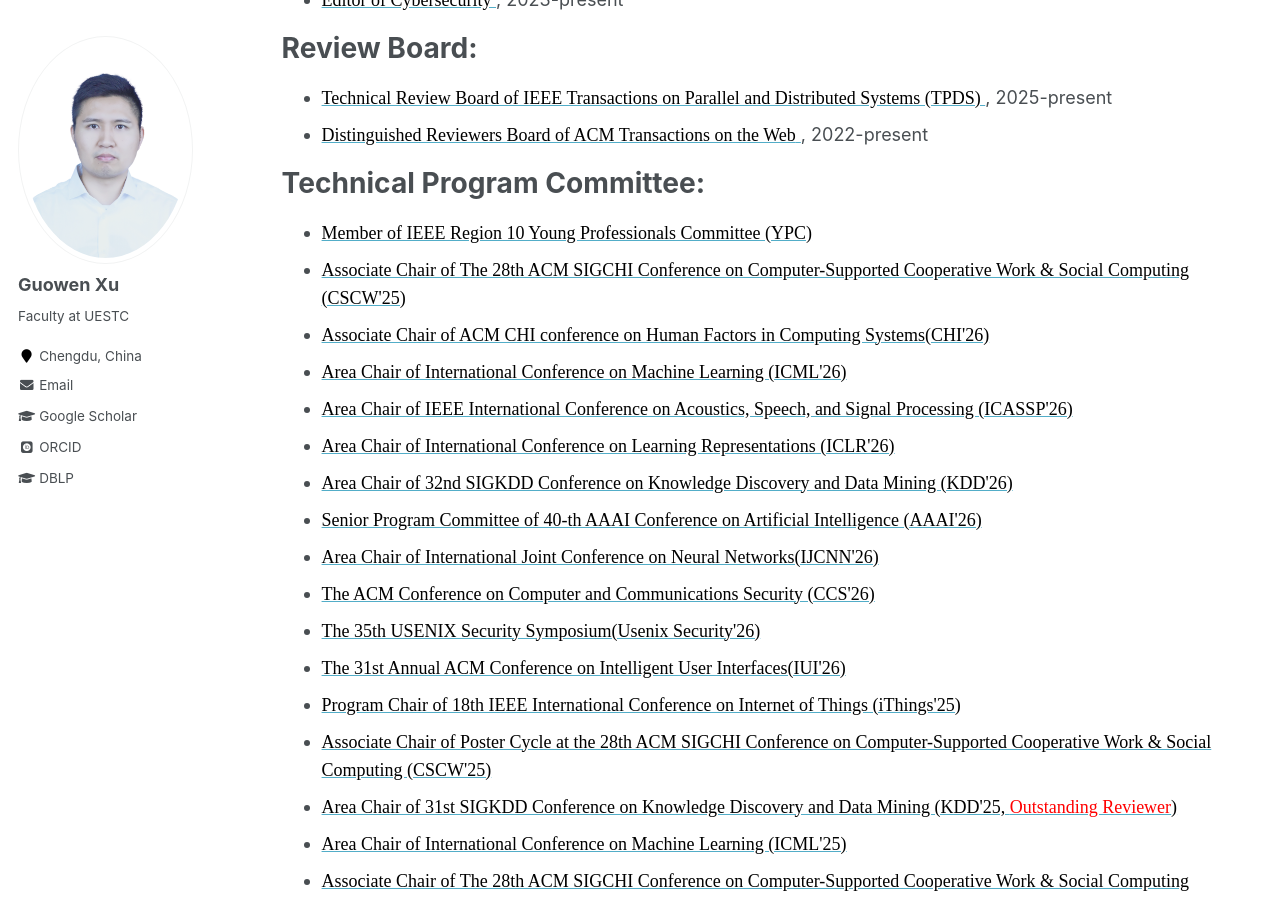
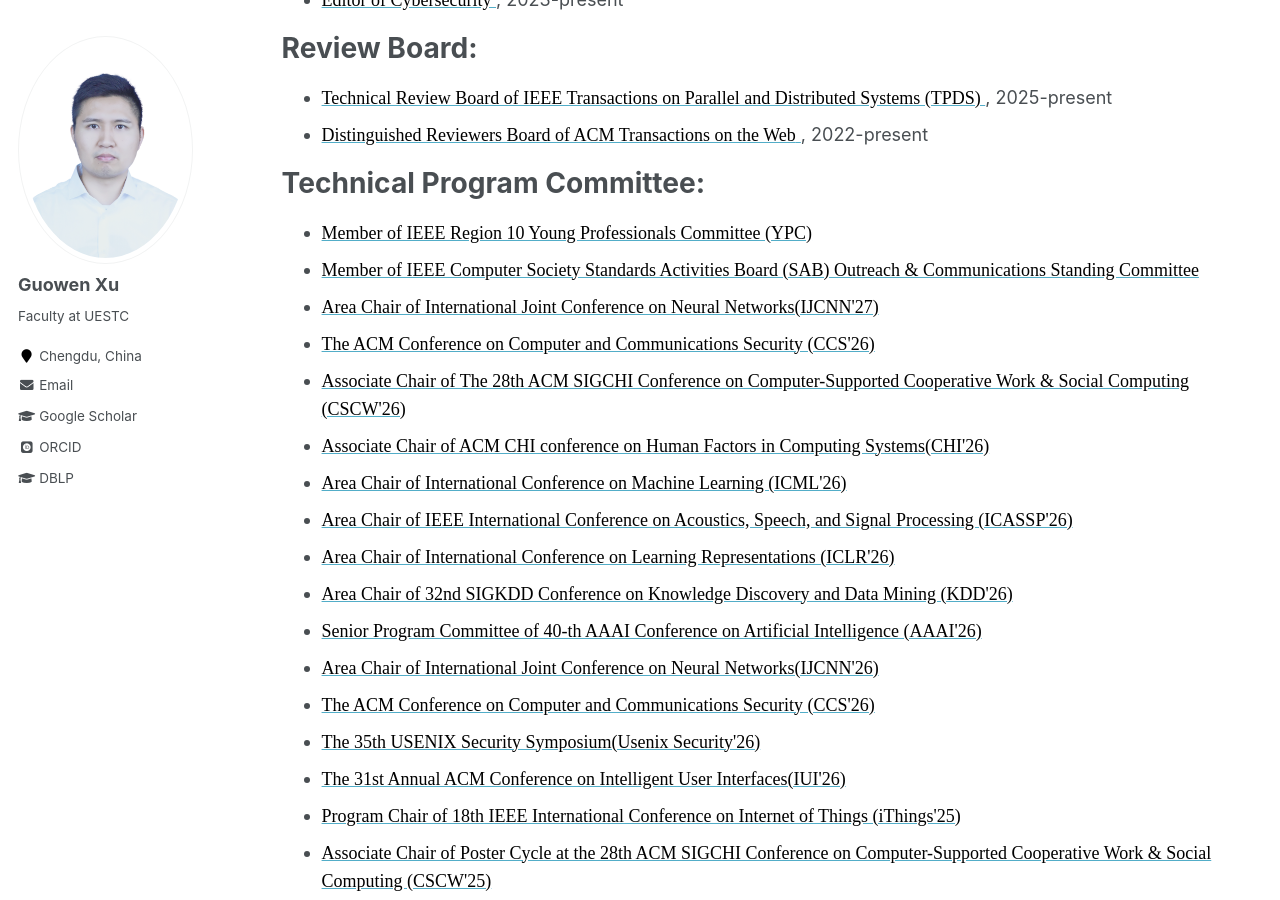
Before and after one commit to Guowen-xu/guowen-xu.github.io, a Jekyll site: the page built from _pages/services.md, in a window 1280 px wide and 900 px high, scrolled down 670 px. Built offline with Jekyll 4.4.1, drawn with Linux system fonts in a browser that asks for light colours; some web fonts are replaced.

Commit message:
Update services.md

```diff
--- a/_pages/services.md
+++ b/_pages/services.md
@@ -33,7 +33,10 @@ Technical Program Committee:
 ======
 
 *   [ <font face="Times New Roman" color=black size=4> Member of IEEE Region 10 Young Professionals Committee (YPC) </font>](https://yp.ieeer10.org/)
-*   [<font face="Times New Roman" color=black size=4> Associate Chair of The 28th ACM SIGCHI Conference on Computer-Supported Cooperative Work & Social Computing (CSCW'25)</font>](https://cscw.acm.org/2026/)
+* [ <font face="Times New Roman" color=black size=4> Member of IEEE Computer Society Standards Activities Board (SAB) Outreach & Communications Standing Committee </font>](https://www.computer.org/volunteering/boards-and-committees/standards-activities/home#sponsored)
+* [<font face="Times New Roman" color=black size=4>Area Chair of International Joint Conference on Neural Networks(IJCNN'27)</font>](https://attend.ieee.org/wcci-2027/)
+* [<font face="Times New Roman" color=black size=4>The ACM Conference on Computer and Communications Security (CCS'26)</font>](https://www.sigsac.org/ccs/CCS2026/)
+*   [<font face="Times New Roman" color=black size=4> Associate Chair of The 28th ACM SIGCHI Conference on Computer-Supported Cooperative Work & Social Computing (CSCW'26)</font>](https://cscw.acm.org/2026/)
 *    [<font face="Times New Roman" color=black size=4>Associate Chair of ACM CHI conference on Human Factors in Computing Systems(CHI'26)</font>](https://chi2026.acm.org/)
 *    [ <font face="Times New Roman" color=black size=4> Area Chair of International Conference on Machine Learning (ICML'26) </font>](https://icml.cc/)
 * [<font face="Times New Roman" color=black size=4> Area Chair of IEEE International Conference on Acoustics, Speech, and Signal Processing (ICASSP'26)</font>](https://2026.ieeeicassp.org/)
```
